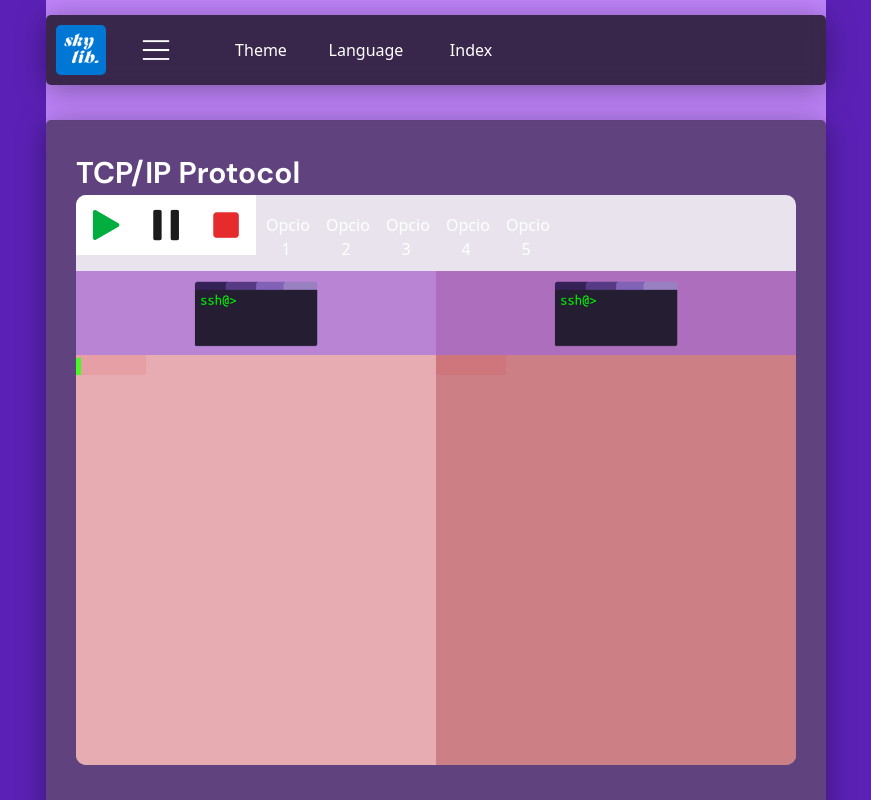
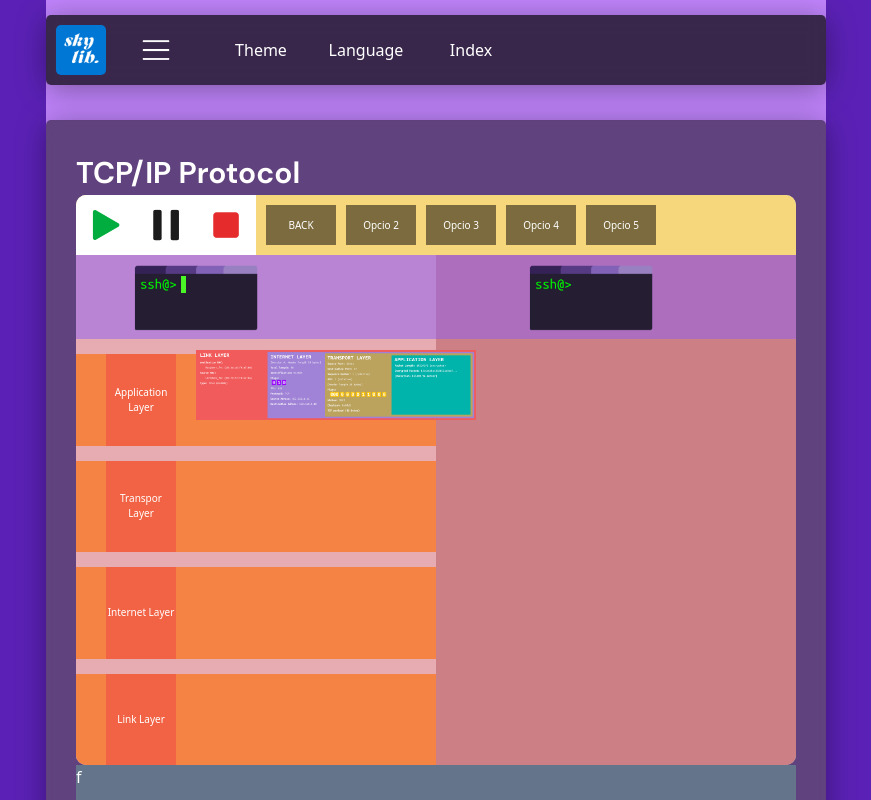
Before and after one commit to Ipasky/skylib, a Vue app: page /internetprotocols/tcpip in a window 1280 px wide. Shown: the top 800 px of the page, without its empty margins (204-1075 px from the left). Built offline with nearby package versions, Linux system fonts and the light colour scheme.

Commit message:
new changes, gotoSection works!!! movement fluency improvements

```diff
--- a/src/assets/input.css
+++ b/src/assets/input.css
@@ -314,19 +314,37 @@
             @apply
             bg-white/85
             w-full
+            inline-flex
+            flex-col
             overflow-hidden
             cursor-grab
             rounded-[10px]
             relative;
         }
+            .buttons_container{
+                @apply
+                w-full
+                inline-flex
+                items-center
+                z-[10]
+                bg-amber-300/70;
+            }
             .tcpip_play, .tcpip_pause, .tcpip_restart{
                 @apply
                 bg-white;
             }
-            .play_button_image, .pause_button_image, .restart_button_image, .tcpip_opcions{
+            .play_button_image, .pause_button_image, .restart_button_image{
                 @apply
                 w-[40px]
                 m-[10px];
+            }
+            .tcpip_opcions{
+                @apply
+                h-[40px]
+                w-[70px]
+                text-[10px]
+                ml-[10px]
+                bg-black/50;
             }
 
             .tcpip_wrapper_out{
@@ -346,6 +364,8 @@
                         @apply
                         w-full
                         h-full
+                        inline-flex
+                        flex-col
                         bg-pink-400/50;
                     }
                         .terminal_image_container{
@@ -360,19 +380,20 @@
                             .terminal_image{
                                 @apply
                                 w-[150px]
-                                relative;
+                                relative
+                                mr-[50px];
                             }
                         .terminal_input_container{
                             @apply
                             w-[70px]
                             h-[20px]
                             relative
-                            top-[0px]
-                            left-[0px]
+                            top-[18px]
+                            left-[-140px]
                             text-center
                             text-[15px]
                             font-[UbuntuMono-Regular]
-                            bg-red-600/10;
+                            bg-red-600/0;
                         }
                             .terminal_input{
                                 @apply
@@ -382,6 +403,33 @@
                                 text-[#4af626]
                                 bg-transparent;
                             }
+                        .tcpip_left_layer_04_container, .tcpip_left_layer_03_container, .tcpip_left_layer_02_container, .tcpip_left_layer_01_container{
+                            @apply
+                            inline-flex
+                            h-full
+                            mt-[15px]
+                            bg-orange-500/70
+                            hover:bg-orange-300/70
+                            hover:cursor-pointer;
+                        }
+                            .tcpip_left_layer_04, .tcpip_left_layer_03, .tcpip_left_layer_02, .tcpip_left_layer_01{
+                                @apply
+                                w-[70px]
+                                h-full
+                                inline-flex
+                                text-center
+                                justify-center
+                                items-center
+                                ml-[30px]
+                                text-[10px]
+                                bg-red-500/50;
+                            }
+                                .tcpip_datagram_container{
+                                    @apply
+                                    w-full
+                                    h-[200px]
+                                    bg-slate-500;
+                                }
                     .tcpip_wrapper_in_right{
                         @apply
                         w-full
--- a/src/assets/output.css
+++ b/src/assets/output.css
@@ -956,11 +956,21 @@ video {
 
 .tcpip_animation_container {
   position: relative;
+  display: inline-flex;
   width: 100%;
   cursor: grab;
+  flex-direction: column;
   overflow: hidden;
   border-radius: 10px;
   background-color: rgb(255 255 255 / 0.85);
+}
+
+.buttons_container {
+  z-index: 10;
+  display: inline-flex;
+  width: 100%;
+  align-items: center;
+  background-color: rgb(252 211 77 / 0.7);
 }
 
 .tcpip_play, .tcpip_pause, .tcpip_restart {
@@ -968,9 +978,17 @@ video {
   background-color: rgb(255 255 255 / var(--tw-bg-opacity));
 }
 
-.play_button_image, .pause_button_image, .restart_button_image, .tcpip_opcions {
+.play_button_image, .pause_button_image, .restart_button_image {
   margin: 10px;
   width: 40px;
+}
+
+.tcpip_opcions {
+  margin-left: 10px;
+  height: 40px;
+  width: 70px;
+  background-color: rgb(0 0 0 / 0.5);
+  font-size: 10px;
 }
 
 .tcpip_wrapper_out {
@@ -987,8 +1005,10 @@ video {
 }
 
 .tcpip_wrapper_in_left {
+  display: inline-flex;
   height: 100%;
   width: 100%;
+  flex-direction: column;
   background-color: rgb(244 114 182 / 0.5);
 }
 
@@ -1003,16 +1023,17 @@ video {
 
 .terminal_image {
   position: relative;
+  margin-right: 50px;
   width: 150px;
 }
 
 .terminal_input_container {
   position: relative;
-  top: 0px;
-  left: 0px;
+  top: 18px;
+  left: -140px;
   height: 20px;
   width: 70px;
-  background-color: rgb(220 38 38 / 0.1);
+  background-color: rgb(220 38 38 / 0);
   text-align: center;
   font-family: UbuntuMono-Regular;
   font-size: 15px;
@@ -1025,6 +1046,37 @@ video {
   background-color: transparent;
   --tw-text-opacity: 1;
   color: rgb(74 246 38 / var(--tw-text-opacity));
+}
+
+.tcpip_left_layer_04_container, .tcpip_left_layer_03_container, .tcpip_left_layer_02_container, .tcpip_left_layer_01_container {
+  margin-top: 15px;
+  display: inline-flex;
+  height: 100%;
+  background-color: rgb(249 115 22 / 0.7);
+}
+
+.tcpip_left_layer_04_container:hover, .tcpip_left_layer_03_container:hover, .tcpip_left_layer_02_container:hover, .tcpip_left_layer_01_container:hover {
+  cursor: pointer;
+  background-color: rgb(253 186 116 / 0.7);
+}
+
+.tcpip_left_layer_04, .tcpip_left_layer_03, .tcpip_left_layer_02, .tcpip_left_layer_01 {
+  margin-left: 30px;
+  display: inline-flex;
+  height: 100%;
+  width: 70px;
+  align-items: center;
+  justify-content: center;
+  background-color: rgb(239 68 68 / 0.5);
+  text-align: center;
+  font-size: 10px;
+}
+
+.tcpip_datagram_container {
+  height: 200px;
+  width: 100%;
+  --tw-bg-opacity: 1;
+  background-color: rgb(100 116 139 / var(--tw-bg-opacity));
 }
 
 .tcpip_wrapper_in_right {
--- a/src/components/tcpip_component.vue
+++ b/src/components/tcpip_component.vue
@@ -3,23 +3,42 @@
         <div class="tcpip_title">TCP/IP Protocol</div>
         <div class="tcpip_animation_container" ref="tcpip_animation_container" id="tcpip_animation_container_ID">
 
+          <div class="buttons_container">
             <button class="tcpip_play" id="play_ID"> <img src="/src/assets/play_button.png" class="play_button_image"> </button>
             <button class="tcpip_pause" id="pause_ID"> <img src="/src/assets/pause_button.png" class="pause_button_image"> </button>
             <button class="tcpip_restart" id="restart_ID"> <img src="/src/assets/restart_button.png" class="restart_button_image"> </button>
-          <button class="tcpip_opcions"> Opcio 1 </button> <!-- Desplegar tota informació -->
+            <button class="tcpip_opcions"> BACK </button> <!-- Desplegar tota informació -->
             <button class="tcpip_opcions"> Opcio 2 </button> <!-- Deshabilitar moviment de la camera automatic -->
             <button class="tcpip_opcions"> Opcio 3 </button> <!-- Control de la velocitat -->
             <button class="tcpip_opcions"> Opcio 4 </button> <!-- Mode temps real -->
             <button class="tcpip_opcions"> Opcio 5 </button> <!-- Mode preguntes d'examen -->
+          </div>
 
           <div class="tcpip_wrapper_out" ref="tcpip_wrapper_out" id="tcpip_wrapper_out_ID">
             <div class="tcpip_wrapper_in" ref="tcpip_wrapper_in" id="tcpip_wrapper_in_ID">
 
               <div class="tcpip_wrapper_in_left" ref="tcpip_wrapper_in_left" id="tcpip_wrapper_in_left_ID">
-                <div class="terminal_image_container"><img src="/src/assets/terminal_ssh.png" class="terminal_image"></div>
+                <div class="terminal_image_container" id="terminal_image_container_ID" @click="goto_selected(0)">
+                  <img src="/src/assets/terminal_ssh.png" class="terminal_image">
                   <div class="terminal_input_container">
                     <input class="terminal_input" type="text">
                     <div class="terminal_fake_cursor"></div>
+                  </div>
+                </div>
+
+                <div class="datagrama_img"><img class="datagrama_img_img" src="/src/assets/datagrama.png"></div>
+
+                <div class="tcpip_left_layer_04_container" id="tcpip_left_layer_04_container_ID" @click="goto_selected(4)">
+                  <div class="tcpip_left_layer_04">Application Layer</div>
+                </div>
+                <div class="tcpip_left_layer_03_container" id="tcpip_left_layer_03_container_ID" @click="goto_selected(3)">
+                  <div class="tcpip_left_layer_03">Transpor Layer</div>
+                </div>
+                <div class="tcpip_left_layer_02_container" id="tcpip_left_layer_02_container_ID" @click="goto_selected(2)">
+                  <div class="tcpip_left_layer_02">Internet Layer</div>
+                </div>
+                <div class="tcpip_left_layer_01_container" id="tcpip_left_layer_01_container_ID" @click="goto_selected(1)">
+                  <div class="tcpip_left_layer_01">Link Layer</div>
                 </div>
               </div>
 
@@ -32,6 +51,8 @@
           </div>
 
         </div>
+
+        <div class="tcpip_datagram_container">f</div>
 
         <div class="tcpip_text_container">
           <!-- TEXT DE PROBA AIXO S'HA DE REDACTAR CORRECTAMENT -->
@@ -51,8 +72,81 @@ const tcpip_wrapper_out = ref(null);
 const tcpip_animation_container = ref(null);
 const demoWrapper = ref(null);
 
+var isDragging = false;
+var startX, startY;
+var scale = 1;
+var totalSumDragX = 0;
+var totalSumDragY = 0;
+var lastDragX = 0;
+var lastDragY = 0;
+
+var dragX = 0;
+var dragY = 0;
+var sumDragX = 0;
+var sumDragY = 0;
+
+/*
+const tcpipwrapp = tcpip_wrapper_out.value;
+const tcpcontainer = tcpip_animation_container.value;
+
+let isDragging = ref(false);
+let startX = ref(0);
+let startY = ref(0);
+let scale = ref(1);
+let totalSumDragX = ref(0);
+let totalSumDragY = ref(0);
+let lastDragX = ref(0);
+let lastDragY = ref(0);
+
+let dragX = ref(0);
+let dragY = ref(0);
+let sumDragX = ref(0);
+let sumDragY = ref(0);
+
+const onMouseDown = (event) => {
+    isDragging = true;
+    startX = event.clientX;
+    startY = event.clientY;
+    lastDragX = 0;
+    lastDragY = 0;
+
+    event.preventDefault();
+};
+
+const onMouseUp = (event) => {
+  isDragging = false;
+
+  event.preventDefault();
+};
+
+const onMouseMove = (event) => {
+  if (isDragging) {
+    dragX = startX - event.clientX;
+    dragY = startY - event.clientY;
+    sumDragX = dragX - lastDragX;
+    sumDragY = dragY - lastDragY;
+    totalSumDragX -= sumDragX / 2;
+    totalSumDragY -= sumDragY / 2;
+    tcpipwrapp.style.transform = `translate(${totalSumDragX}px, ${totalSumDragY}px) scale(${scale})`;
+
+    lastDragX = dragX;
+    lastDragY = dragY;
+  }
+
+  event.preventDefault();
+};
+
+const wheel = (event) => {
+  event.preventDefault();
+  scale += event.deltaY * -0.001;
+  scale = Math.min(Math.max(scale, 0.2), 5); //0.2 --- 2
+  tcpipwrapp.style.transform = `translate(${totalSumDragX}px, ${totalSumDragY}px) scale(${scale})`;
+
+  event.preventDefault();
+};
+*/
+
 onMounted(() => {
-
   // Script per controlar la dimensió vertical del container de l'animació
   document.getElementById('tcpip_animation_container_ID').setAttribute("style",  "height: " + (window.innerHeight - 230) + "px");
   window.onresize = function (){
@@ -79,13 +173,7 @@ onMounted(() => {
   const tcpipwrapp = tcpip_wrapper_out.value;
   const tcpcontainer = tcpip_animation_container.value;
 
-  let isDragging = false;
-  let startX, startY;
-  let scale = 1;
-  let totalSumDragX = 0;
-  let totalSumDragY = 0;
-  let lastDragX = 0;
-  let lastDragY = 0;
+
 
   tcpcontainer.addEventListener('mousedown', (event) => {
     isDragging = true;
@@ -101,10 +189,10 @@ onMounted(() => {
 
   tcpcontainer.addEventListener('mousemove', (event) => {
     if (isDragging) {
-      let dragX = startX - event.clientX;
-      let dragY = startY - event.clientY;
-      let sumDragX = dragX - lastDragX;
-      let sumDragY = dragY - lastDragY;
+      dragX = startX - event.clientX;
+      dragY = startY - event.clientY;
+      sumDragX = dragX - lastDragX;
+      sumDragY = dragY - lastDragY;
       totalSumDragX -= sumDragX / 2;
       totalSumDragY -= sumDragY / 2;
       tcpipwrapp.style.transform = `translate(${totalSumDragX}px, ${totalSumDragY}px) scale(${scale})`;
@@ -117,11 +205,32 @@ onMounted(() => {
   tcpcontainer.addEventListener('wheel', (event) => {
     event.preventDefault();
     scale += event.deltaY * -0.001;
-    scale = Math.min(Math.max(scale, 0.7), 3); //0.2 --- 2
+    scale = Math.min(Math.max(scale, 0.2), 5); //0.2 --- 2
     tcpipwrapp.style.transform = `translate(${totalSumDragX}px, ${totalSumDragY}px) scale(${scale})`;
   });
   // ------------------------------------------------
 
+  const animation2 = anime.timeline({
+    loop: false,
+    autoplay: false
+  }).add({
+    targets: '.datagrama_img',
+    translateY: 85,
+    duration: 1000,
+    easing: 'easeInOutSine'
+  }).add({
+    targets: '.datagrama_img',
+    begin: function(anim){
+      document.getElementById('play_ID').style.backgroundColor = 'white';
+      document.getElementById('pause_ID').style.backgroundColor = 'lightgray';
+      animation2.pause();
+    }
+  }).add({
+    targets: '.datagrama_img',
+    translateY: 160,
+    duration: 1000,
+    easing: 'easeInOutSine'
+  });
 
   const animation = anime.timeline({
     loop: false,
@@ -150,7 +259,8 @@ onMounted(() => {
   });
 
   document.querySelector('.tcpip_play').onclick = function(){
-    animation.play();
+    //animation.play();
+    animation2.play();
     document.getElementById('play_ID').style.backgroundColor = 'lightgray';
     document.getElementById('pause_ID').style.backgroundColor = 'white';
   };
@@ -176,6 +286,59 @@ onMounted(() => {
     tcpipwrapp.style.transform = ``;
   };
 });
+
+function goto_selected(type){
+  // He de fer una variable global per una vegada es fa zoom es desactiva unaltre vegada la possibilitat de fer zoom.
+  // Sol si es torna al inici es pot tornar a fer zoom.
+  // Encara falla si abans de clicar movem la el fons.
+  var idName = '';
+  if(type == 4){
+    idName = 'tcpip_left_layer_04_container_ID';
+  } else if (type == 3){
+    idName = 'tcpip_left_layer_03_container_ID';
+  } else if (type == 2){
+    idName = 'tcpip_left_layer_02_container_ID';
+  } else if (type == 1){
+    idName = 'tcpip_left_layer_01_container_ID';
+  } else if (type == 0){
+    idName = 'terminal_image_container_ID';
+  }
+  document.getElementById('tcpip_wrapper_out_ID').style.transition = "all 0.7s ease";
+  var scale_multiplier = (1/scale)
+  var v1 = document.getElementById(idName).getBoundingClientRect()
+  console.log("Vector v1: ", v1.top, v1.left, v1.bottom, v1.right);
+  var v1x = [(scale_multiplier*v1.top), (scale_multiplier*v1.left)];
+  var v1y = [(scale_multiplier*v1.bottom), (scale_multiplier*v1.right)];
+  console.log("v1x: ", v1x, "v1y: ", v1y);
+
+  var v2 = document.getElementById('tcpip_wrapper_out_ID').getBoundingClientRect()
+  console.log("Wrapper v2: ", v2.top, v2.left, v2.bottom, v2.right);
+  var v2x = [(scale_multiplier*v2.top), (scale_multiplier*v2.left)];
+  var v2y = [(scale_multiplier*v2.bottom), (scale_multiplier*v2.right)];
+  console.log("Wrapper v2x: ", v2x, "v2y: ", v2y);
+
+  var vaux_x = [v2x[0] - v1x[0], v2x[1] - v1x[1]];
+  var vaux_y = [v2y[0] - v1y[0], v2y[1] - v1y[1]];
+  console.log("vaux_x: ", vaux_x, "vaux_y: ", vaux_y);
+  var x_sum = vaux_x[0] + vaux_y[0];
+  var y_sum = vaux_x[1] + vaux_y[1];
+  console.log("x_sum: ", x_sum, "y_sum: ", y_sum);
+
+  const tcpipwrapp = tcpip_wrapper_out.value;
+  tcpipwrapp.style.transform = `translate(${y_sum}px, ${x_sum}px) scale(${2})`;
+
+  totalSumDragX = y_sum;
+  totalSumDragY = x_sum;
+  scale = 2;
+  lastDragX = 0;
+  dragX = 0;
+  lastDragY = 0;
+  dragY = 0;
+  setTimeout(() => {
+    document.getElementById('tcpip_wrapper_out_ID').style.transition = "";
+  }, 700);
+}
+
 </script>
 
 <style scoped>
@@ -189,7 +352,20 @@ onMounted(() => {
   .tcpip_animation_container{
     user-select: none;
   }
-
+.datagrama_img{
+  user-select: none;
+  position: absolute;
+  height: 70px;
+  top: 95px;
+  left: 120px;
+  transform: translate(-50%, -50%);
+  z-index: 1;
+}
+.datagrama_img_img{
+  height: 100%;
+  user-select: none;
+  width: 100%;
+}
 
 .terminal_input{
   background: none;
@@ -209,7 +385,6 @@ onMounted(() => {
 }
 .tcpip_wrapper_out{
   background-color: rgba(255, 255, 0, 0.249);
-  position: absolute;
   cursor: grab;
   z-index: 0;
   pointer-events: auto;
```
Also changed, not shown: src/assets/datagrama.png (added). Lines whose indentation alone changed are shown as unchanged.
